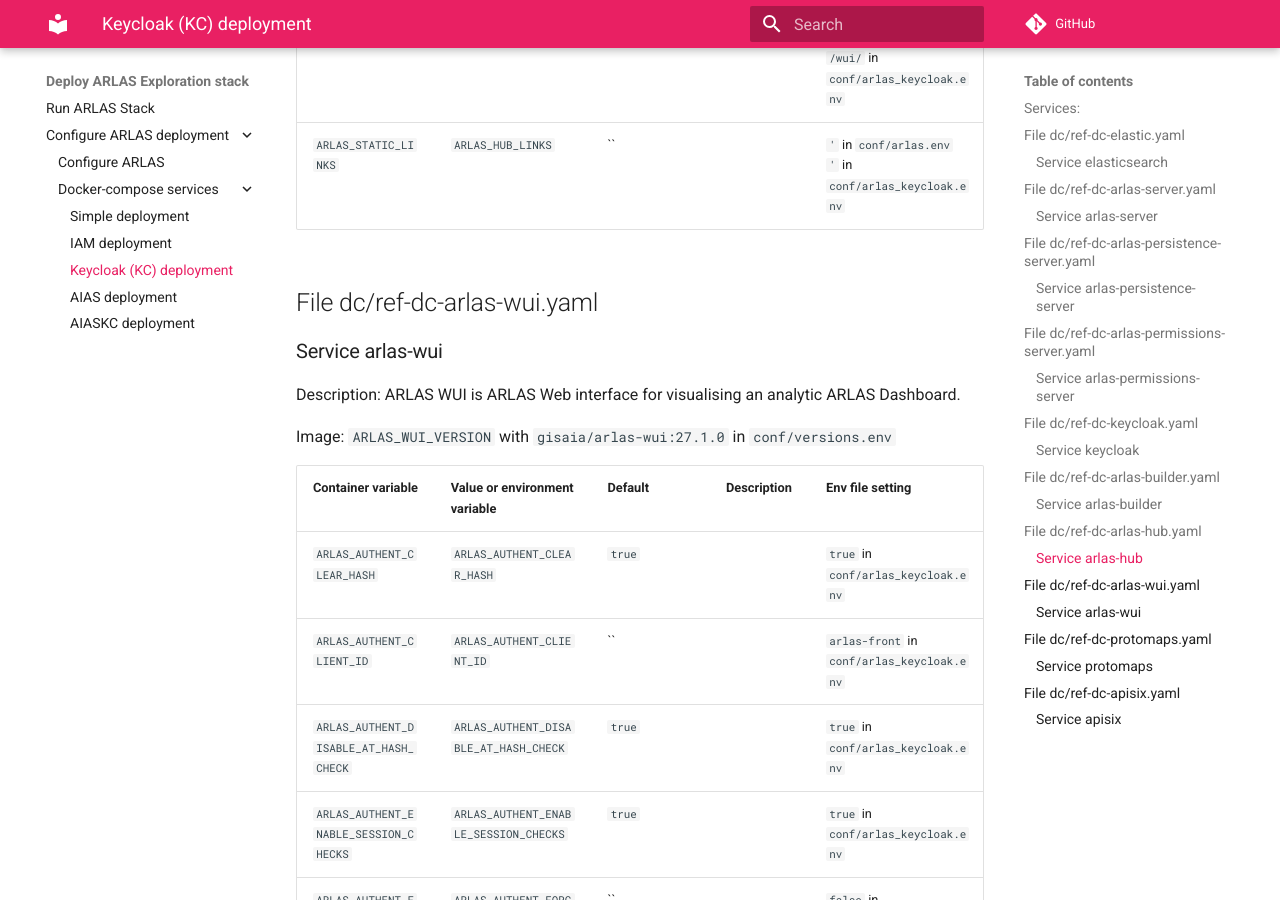
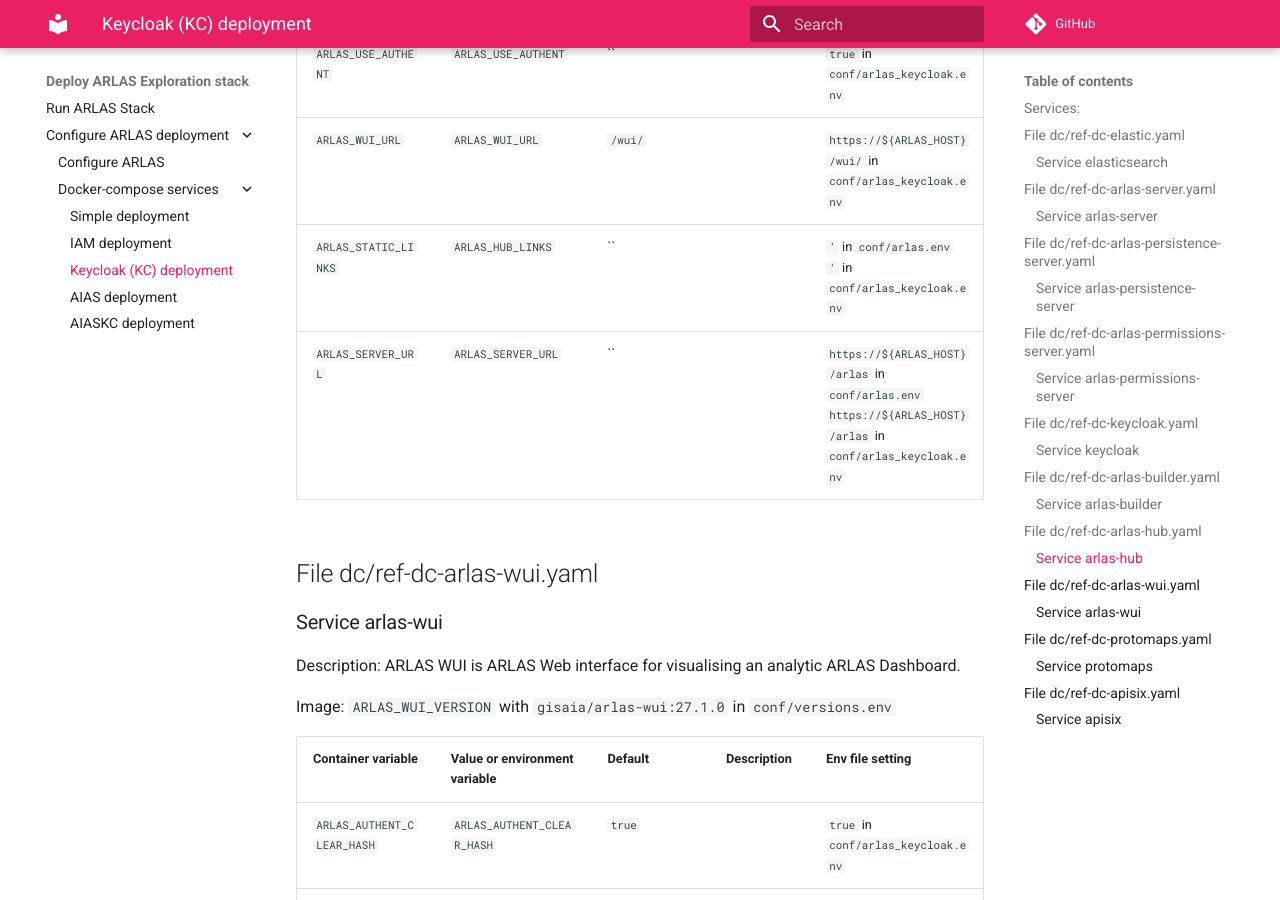
Before and after one commit to gisaia/ARLAS-Exploration-stack, an MkDocs documentation site: the page built from docs/docs/dc_services/docker_compose_services_kc.md, in a window 1280 px wide and 900 px high, scrolled down 17245 px. Built offline with MkDocs 1.6.1 and Material for MkDocs 9.7.7, drawn with Linux system fonts in a browser that asks for light colours; comment, search, counter and statistics services are not loaded; some of the changed text lies outside the part shown.

Commit message:
Update docker compose services documentation

```diff
--- a/docs/docs/dc_services/docker_compose_services_kc.md
+++ b/docs/docs/dc_services/docker_compose_services_kc.md
@@ -202,7 +202,7 @@ Image: `ARLAS_BUILDER_VERSION` with `gisaia/arlas-wui-builder:27.1.0` in `conf/v
 | `ARLAS_IAM_SERVER_URL` | `ARLAS_IAM_SERVER_URL` | `/arlas_iam_server` |  |  |
 | `ARLAS_PERMISSIONS_URL` | `ARLAS_PERMISSIONS_URL` | `/arlas_permissions_server` |  |  |
 | `ARLAS_PERSISTENCE_URL` | `ARLAS_PERSISTENCE_URL` | `/arlas_persistence_server` |  | `/persist` in `conf/persistence-file.env`<br>`https://${ARLAS_HOST}/persist` in `conf/arlas_keycloak.env` |
-| `ARLAS_SERVER_URL` | `ARLAS_SERVER_URL` | `/arlas` |  | `https://${ARLAS_HOST}/arlas` in `conf/arlas_keycloak.env` |
+| `ARLAS_SERVER_URL` | `ARLAS_SERVER_URL` | `/arlas` |  | `https://${ARLAS_HOST}/arlas` in `conf/arlas.env`<br>`https://${ARLAS_HOST}/arlas` in `conf/arlas_keycloak.env` |
 | `ARLAS_USE_AUTHENT` | `ARLAS_USE_AUTHENT` | `` |  | `true` in `conf/arlas_keycloak.env` |
 | `ARLAS_WUI_URL` | `ARLAS_WUI_URL` | `/wui/` |  | `https://${ARLAS_HOST}/wui/` in `conf/arlas_keycloak.env` |
 | `ARLAS_STATIC_LINKS` | `ARLAS_BUILDER_LINKS` | `` |  | `'` in `conf/arlas.env`<br>`'` in `conf/arlas_keycloak.env` |
@@ -243,6 +243,7 @@ Image: `ARLAS_HUB_VERSION` with `gisaia/arlas-wui-hub:27.1.0` in `conf/versions.
 | `ARLAS_USE_AUTHENT` | `ARLAS_USE_AUTHENT` | `` |  | `true` in `conf/arlas_keycloak.env` |
 | `ARLAS_WUI_URL` | `ARLAS_WUI_URL` | `/wui/` |  | `https://${ARLAS_HOST}/wui/` in `conf/arlas_keycloak.env` |
 | `ARLAS_STATIC_LINKS` | `ARLAS_HUB_LINKS` | `` |  | `'` in `conf/arlas.env`<br>`'` in `conf/arlas_keycloak.env` |
+| `ARLAS_SERVER_URL` | `ARLAS_SERVER_URL` | `` |  | `https://${ARLAS_HOST}/arlas` in `conf/arlas.env`<br>`https://${ARLAS_HOST}/arlas` in `conf/arlas_keycloak.env` |
 
 ## File dc/ref-dc-arlas-wui.yaml
 ### Service arlas-wui
```
Also changed, not shown: docs/docs/dc_services/docker_compose_services_aias.md (+2 -1 lines), docs/docs/dc_services/docker_compose_services_aiaskc.md (+2 -1 lines), docs/docs/dc_services/docker_compose_services_iam.md (+2 -1 lines), docs/docs/dc_services/docker_compose_services_simple.md (+2 -1 lines), docs/docs/version.md (+1 -1 lines).
